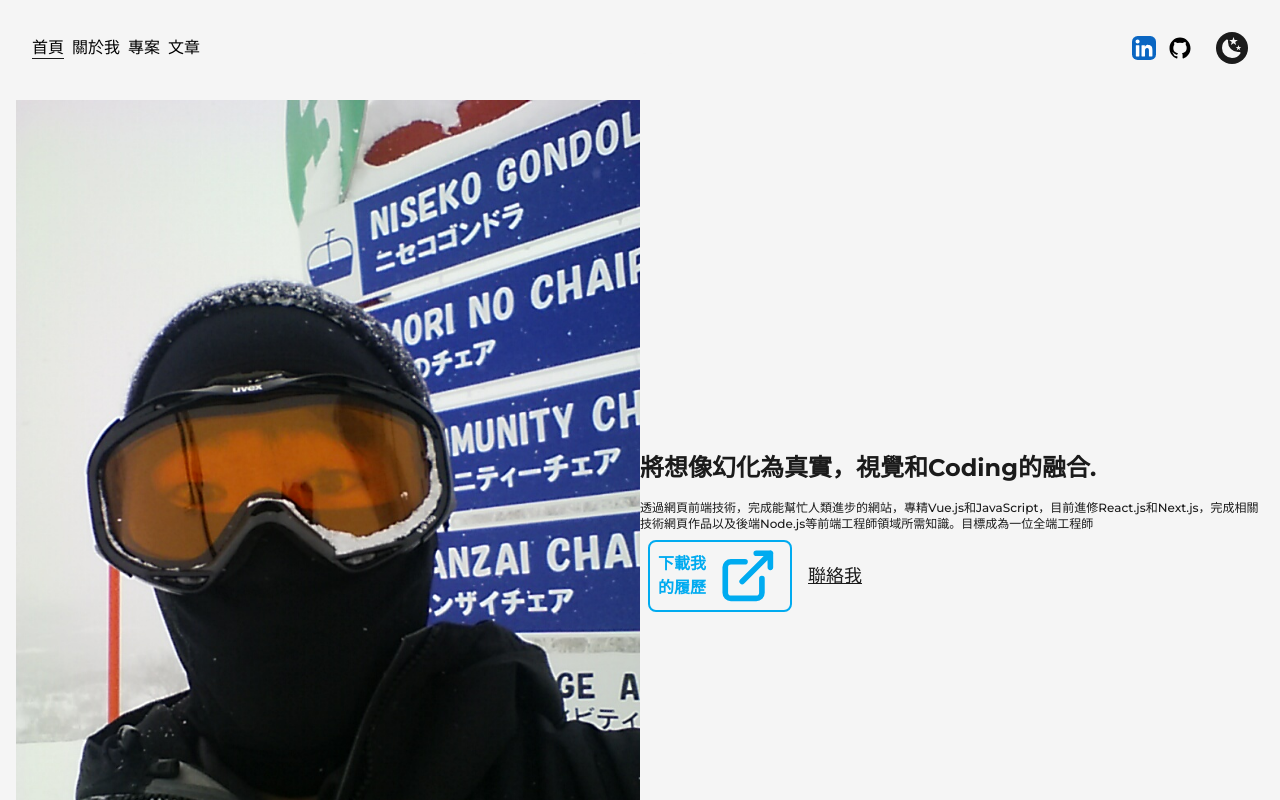
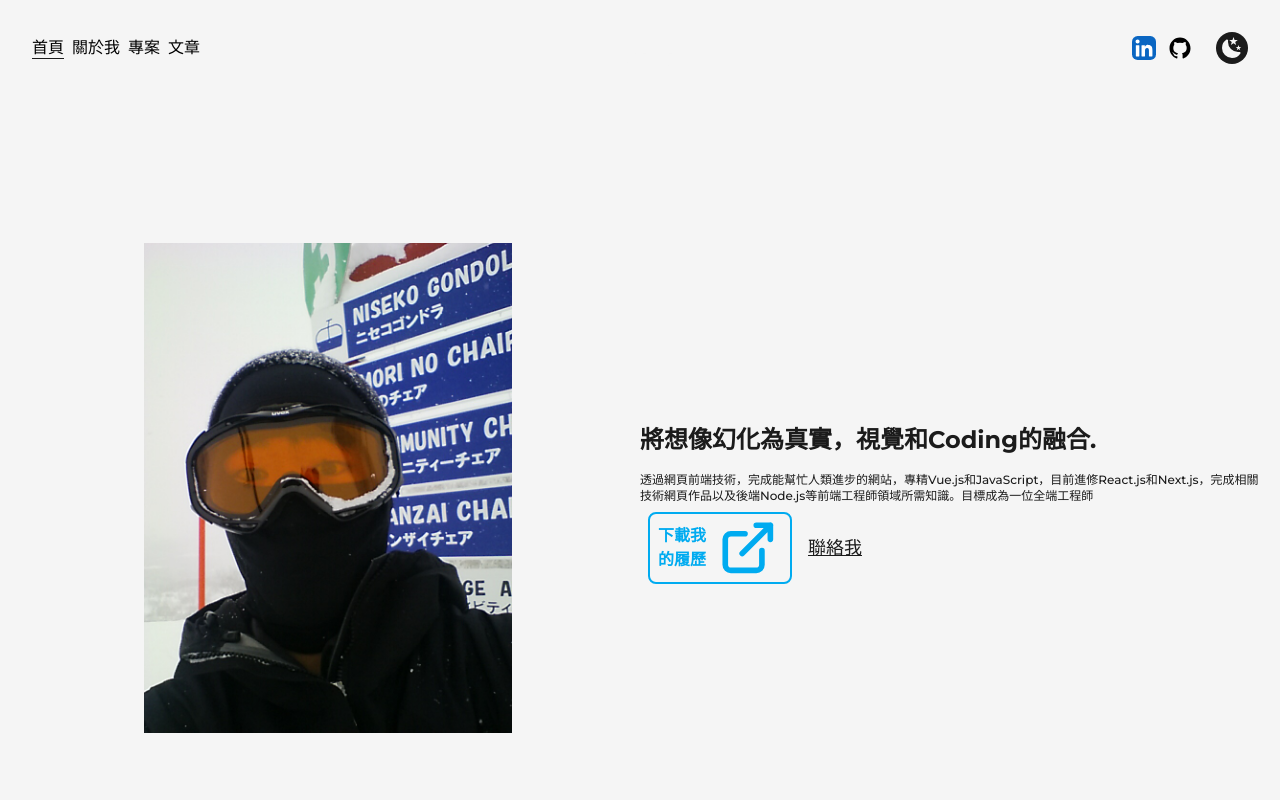
Before and after one commit to Hank0725/Portfolio-Website, a Next.js app: page / in a window 1280 px wide. Shown: the top 800 px of the page. Built offline with nearby package versions, Linux system fonts and the light colour scheme.

Commit message:
update: fix index picture's padding

```diff
--- a/src/pages/index.js
+++ b/src/pages/index.js
@@ -17,7 +17,7 @@ export default function Home() {
         <Layout className='pt-0 md:p-16 sm:p-8'>
           <div className='flex items-center justify-between w-full lg:flex-col'>
             <div className='w-1/2 px-0 py-1 md:w-full'>
-              <Image src={profilePic} alt="Hank's Picture" className='w-full h-auto lg:hidden md:inline-block md:w-full'
+              <Image src={profilePic} alt="Hank's Picture" className='w-full h-auto lg:hidden md:inline-block md:w-full py-16 px-32 md:px-8'
                 priority
                 size='(max-width: 768px) 100vw,(max-width: 1200px) 50vw,50vw'
               />
```
